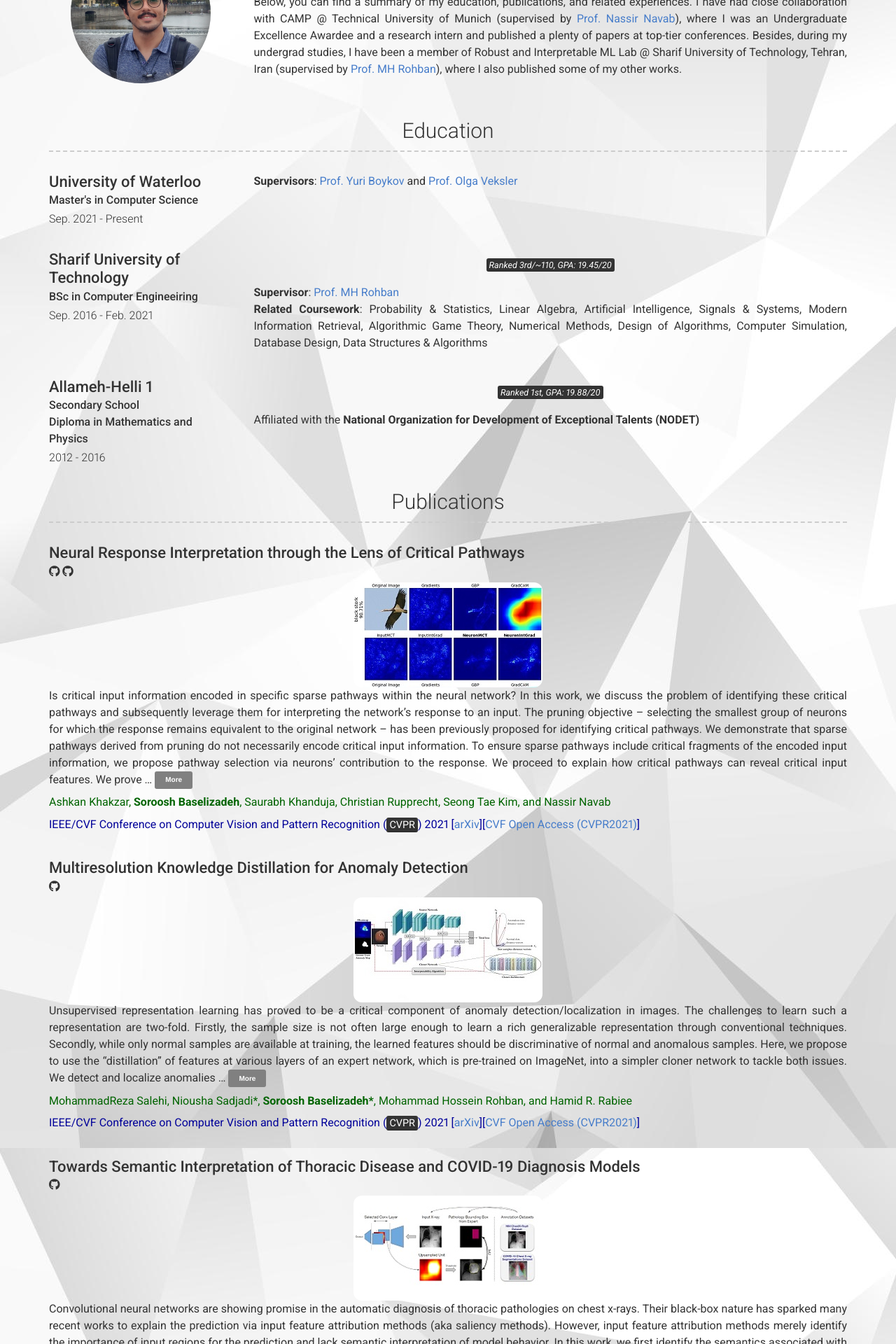
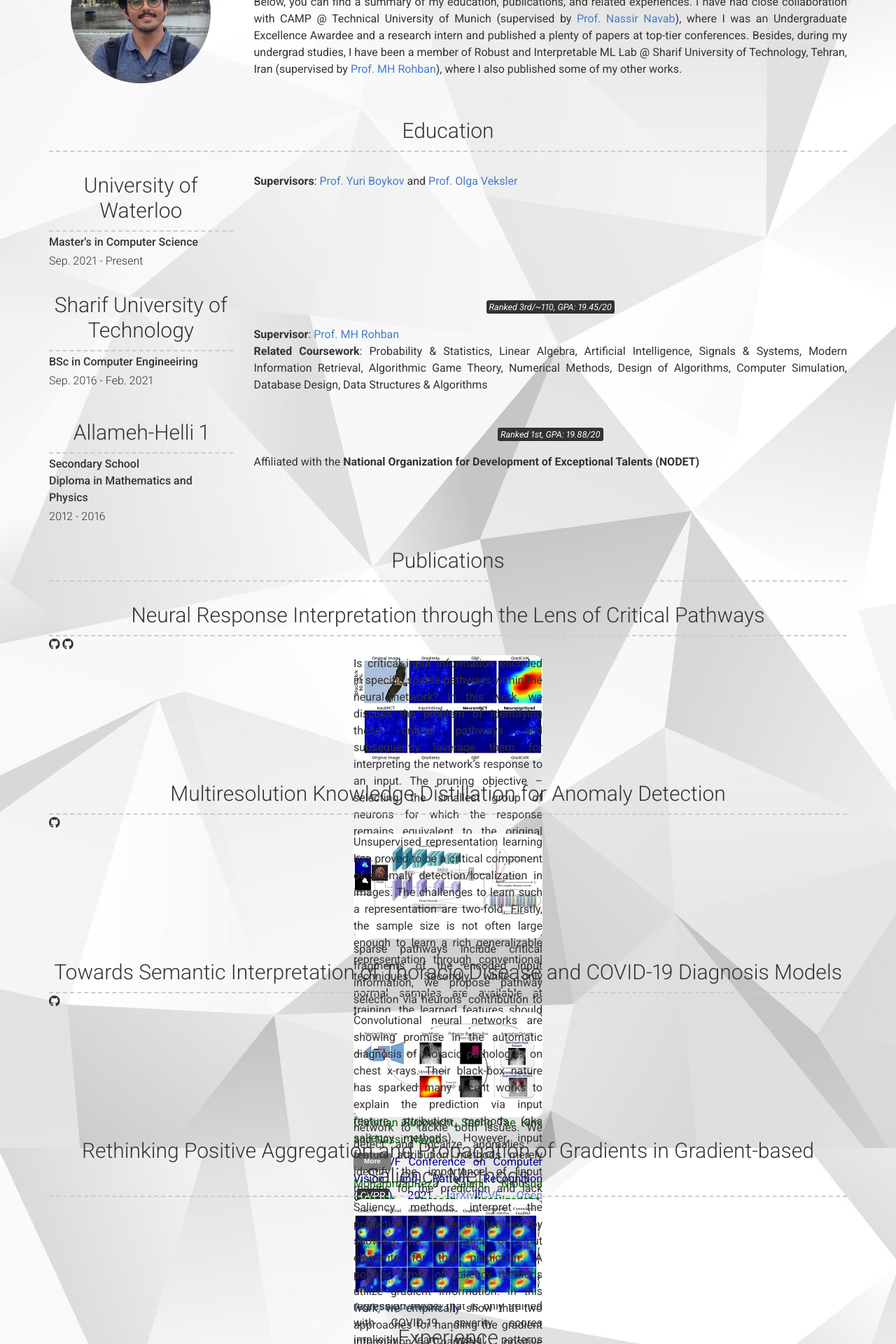
Before and after one commit to Soroosh-Bsl/soroosh-bsl.github.io, a Jekyll site: the page built from index.md, in a window 1280 px wide. Shown: the part 360-2280 px from the top of the page at 70% size. Built offline with Jekyll 4.4.1, drawn with Linux system fonts in a browser that asks for light colours; nearby versions of some CDN libraries; a style sheet for code colours, icons or effects is not loaded.

Commit message:
test pub layout

```diff
--- a/_includes/section-list.html
+++ b/_includes/section-list.html
@@ -1,7 +1,14 @@
 {% for item in include.content %}
   <div class="row clearfix layout layout-{{item.layout | default: 'left'}}">
     <div class="col-xs-12 col-sm-4 col-md-3 col-print-12 details">
-      <h4>{{ item.title }}</h4>
+      <h3>{{ item.title }}</h3>
+	  <p class="no-print aditional-links">
+        {% for link in item.additional_links %}
+          {% include a.html href=link.url class="" %}
+            <i class="{{ link.icon }}" title="{{ link.title | escape }}"></i>
+          </a>
+        {% endfor %}
+      </p>
       {%- if item.sub_title -%}<p><b>{{ item.sub_title }}</b></p>{%- endif -%}
       {%- if item.caption -%}<p>{{ item.caption }}</p>{%- endif -%}
 
@@ -11,21 +18,15 @@
         </a>
       {%- endif -%}
 
-      <p class="no-print aditional-links">
-        {% for link in item.additional_links %}
-          {% include a.html href=link.url class="" %}
-            <i class="{{ link.icon }}" title="{{ link.title | escape }}"></i>
-          </a>
-        {% endfor %}
-      </p>
-	  {%- if item.image -%}
-		<span align="center" class="pub-img" style="margin:auto; background-image: url({{ item.image | relative_url }})" />
-	  {%- endif -%}
     </div>
     <div class="col-xs-12 col-sm-8 col-md-9 col-print-12 content">
       {%- if item.quote -%}
         <p class="quote">{{ item.quote }}</p>
       {%- endif -%}
+
+	  {%- if item.image -%}
+		<span align="left" class="pub-img" style="margin:auto; background-image: url({{ item.image | relative_url }})" />
+	  {%- endif -%}
       {{ item.description | strip | markdownify }}
     </div>
   </div>
```
